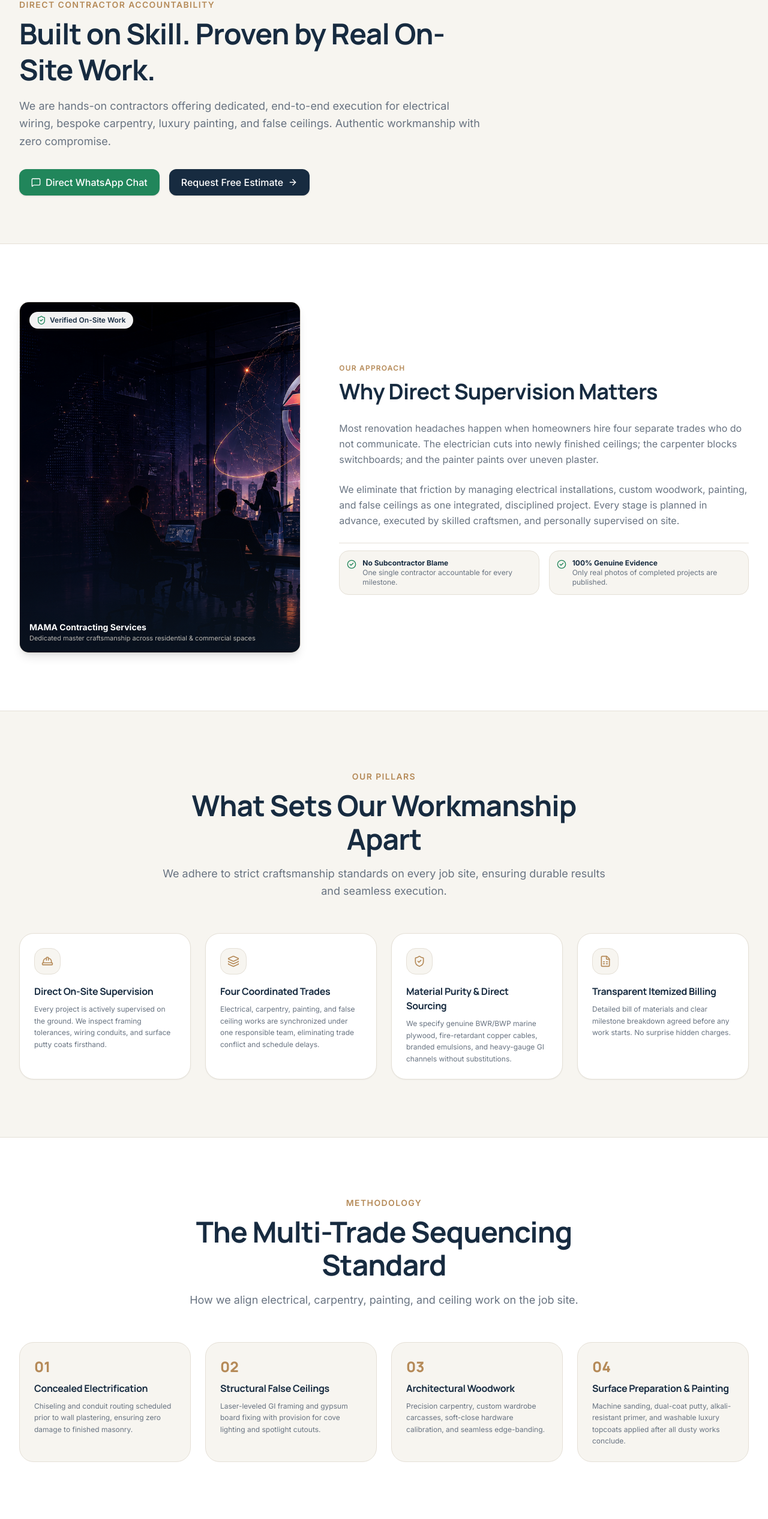
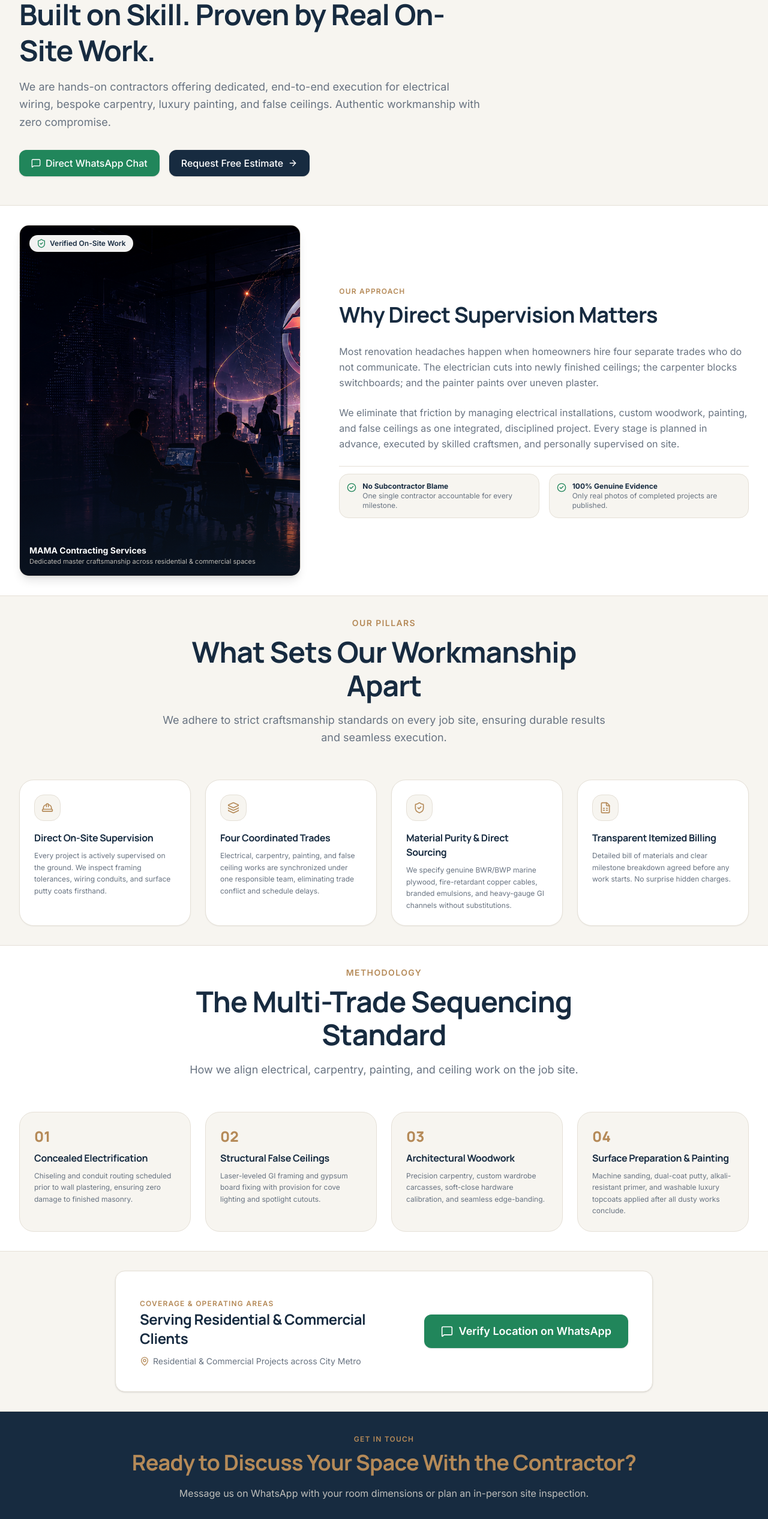
Before and after one commit to Rajan9115/Contractor_website, a Next.js app: page /about in a window 1280 px wide. Shown: the part 209-2742 px from the top of the page at 60% size. Built offline with nearby package versions, Linux system fonts and the light colour scheme.

Commit message:
alignment issue fixed at all pages

```diff
--- a/app/about/page.tsx
+++ b/app/about/page.tsx
@@ -107,7 +107,7 @@ export default function AboutPage() {
       />
 
       {/* 2. Contractor Philosophy & Authentic Photo Section */}
-      <section className="py-16 sm:py-24 bg-white border-b border-[#E5E0D7]">
+      <section className="py-4 sm:py-8 bg-white border-b border-[#E5E0D7]">
         <Container size="wide">
           <div className="grid grid-cols-1 lg:grid-cols-12 gap-12 lg:gap-16 items-center">
             {/* Left: Authentic On-Site Photo */}
@@ -181,7 +181,7 @@ export default function AboutPage() {
       </section>
 
       {/* 3. Core Craftsmanship Pillars */}
-      <section className="py-16 sm:py-24 bg-[#F7F5F0] border-b border-[#E5E0D7]">
+      <section className="py-4 sm:py-8 bg-[#F7F5F0] border-b border-[#E5E0D7]">
         <Container size="wide">
           <SectionHeading
             kicker="Our Pillars"
@@ -218,7 +218,7 @@ export default function AboutPage() {
       </section>
 
       {/* 4. Sequential Trade Delivery Matrix */}
-      <section className="py-16 sm:py-24 bg-white border-b border-[#E5E0D7]">
+      <section className="py-4 sm:py-8 bg-white border-b border-[#E5E0D7]">
         <Container size="wide">
           <SectionHeading
             kicker="Methodology"
@@ -250,7 +250,7 @@ export default function AboutPage() {
       </section>
 
       {/* 5. Service Area & Facts Reassurance */}
-      <section className="py-14 sm:py-16 bg-[#F7F5F0] border-b border-[#E5E0D7]">
+      <section className="py-4 sm:py-8 bg-[#F7F5F0] border-b border-[#E5E0D7]">
         <Container size="wide">
           <div className="p-8 sm:p-10 rounded-2xl bg-white border border-[#E5E0D7] shadow-sm max-w-4xl mx-auto flex flex-col md:flex-row items-center justify-between gap-6">
             <div className="space-y-2 text-center md:text-left">
@@ -281,13 +281,13 @@ export default function AboutPage() {
       </section>
 
       {/* 6. Pre-Footer Action Banner */}
-      <section className="bg-[#172B40] text-white py-16 sm:py-20">
+      <section className="bg-[#172B40] text-white py-4 sm:py-8">
         <Container className="text-center max-w-3xl">
           <span className="inline-block text-xs uppercase tracking-widest font-semibold text-[#B58A58] mb-2">
             Get In Touch
           </span>
           <h2 className="text-2xl sm:text-3xl md:text-4xl font-bold tracking-tight text-white leading-tight">
-            Ready to Discuss Your Space With the Contractor?
+            <span className="text-[#B58A58]">Ready to Discuss Your Space With the Contractor?</span>
           </h2>
           <p className="mt-4 text-sm sm:text-base text-[#E9E3D9]/80 leading-relaxed">
             Message us on WhatsApp with your room dimensions or plan an in-person site inspection.
--- a/app/contact/page.tsx
+++ b/app/contact/page.tsx
@@ -35,7 +35,7 @@ export default function ContactPage() {
       />
 
       {/* 2. Form & Contact Details Section */}
-      <section className="py-16 sm:py-24 bg-[#F7F5F0] border-b border-[#E5E0D7]">
+      <section className="py-4 sm:py-8 bg-[#F7F5F0] border-b border-[#E5E0D7]">
         <Container size="wide">
           <div className="grid grid-cols-1 lg:grid-cols-12 gap-10 lg:gap-14 items-start">
             {/* Left 7 Columns: Interactive Enquiry Form */}
--- a/app/projects/page.tsx
+++ b/app/projects/page.tsx
@@ -51,20 +51,20 @@ export default function ProjectsPage() {
       />
 
       {/* 2. Interactive Filterable Gallery Section */}
-      <section className="py-16 sm:py-24 bg-[#F7F5F0] border-b border-[#E5E0D7]">
+      <section className="py-4 sm:py-8 bg-[#F7F5F0] border-b border-[#E5E0D7]">
         <Container size="wide">
           <ProjectsGalleryView initialProjects={projectsData} />
         </Container>
       </section>
 
       {/* 3. Pre-Footer Call to Action */}
-      <section className="bg-[#172B40] text-white py-16 sm:py-20">
+      <section className="bg-[#172B40] text-white py-4 sm:py-8">
         <Container className="text-center max-w-3xl">
           <span className="inline-block text-xs uppercase tracking-widest font-semibold text-[#B58A58] mb-2">
             Direct Discussion
           </span>
           <h2 className="text-2xl sm:text-3xl md:text-4xl font-bold tracking-tight text-white leading-tight">
-            Inspired by Any of Our Completed Projects?
+            <span className="text-[#B58A58]">Inspired by Any of Our Completed Projects?</span>
           </h2>
           <p className="mt-4 text-sm sm:text-base text-[#E9E3D9]/80 leading-relaxed">
             Send us screenshots of the designs or finishes you like directly on WhatsApp. We will discuss feasibility, material selections, and provide an itemized estimate.
--- a/app/services/page.tsx
+++ b/app/services/page.tsx
@@ -75,7 +75,7 @@ export default function ServicesPage() {
       />
 
       {/* 2. Grid of Four Core Services */}
-      <section className="py-16 sm:py-24 bg-white border-b border-[#E5E0D7]">
+      <section className="py-4 sm:py-8 bg-white border-b border-[#E5E0D7]">
         <Container size="wide">
           <SectionHeading
             kicker="Our Disciplines"
@@ -94,7 +94,7 @@ export default function ServicesPage() {
       </section>
 
       {/* 3. Cross-Trade Coordination Workflow */}
-      <section className="py-16 sm:py-24 bg-[#F7F5F0] border-b border-[#E5E0D7]">
+      <section className="py-4 sm:py-8 bg-[#F7F5F0] border-b border-[#E5E0D7]">
         <Container size="wide">
           <div className="max-w-3xl mx-auto text-center mb-14">
             <div className="inline-flex items-center gap-1.5 px-3 py-1 rounded-full bg-white border border-[#E5E0D7] text-xs font-semibold text-[#172B40] mb-3">
@@ -143,13 +143,13 @@ export default function ServicesPage() {
       </section>
 
       {/* 4. Pre-Footer Call to Action */}
-      <section className="bg-[#172B40] text-white py-16 sm:py-20">
+      <section className="bg-[#172B40] text-white py-4 sm:py-8">
         <Container className="text-center max-w-3xl">
           <span className="inline-block text-xs uppercase tracking-widest font-semibold text-[#B58A58] mb-2">
             Get an Estimate
           </span>
           <h2 className="text-2xl sm:text-3xl md:text-4xl font-bold tracking-tight text-white leading-tight">
-            Planning a Renovation or Fit-Out Project?
+            <span className="text-[#B58A58]">Planning a Renovation or Fit-Out Project?</span>
           </h2>
           <p className="mt-4 text-sm sm:text-base text-[#E9E3D9]/80 leading-relaxed">
             Discuss your requirements directly with the contractor. Send photos, blueprints, or book an on-site visit for a detailed, itemized quotation.
--- a/components/ui/PageHero.tsx
+++ b/components/ui/PageHero.tsx
@@ -27,9 +27,9 @@ export function PageHero({
 }: PageHeroProps) {
   return (
     <section
-      className={`relative bg-[#F7F5F0] border-b border-[#E5E0D7] py-12 sm:py-16 lg:py-20 ${className}`}
+      className={`relative bg-[#F7F5F0] border-b border-[#E5E0D7] py-4 sm:py-8 lg:py-12 ${className}`}
     >
-      <Container>
+      <Container size="wide">
         {/* Breadcrumbs */}
         {breadcrumbs && breadcrumbs.length > 0 && (
           <nav
```
